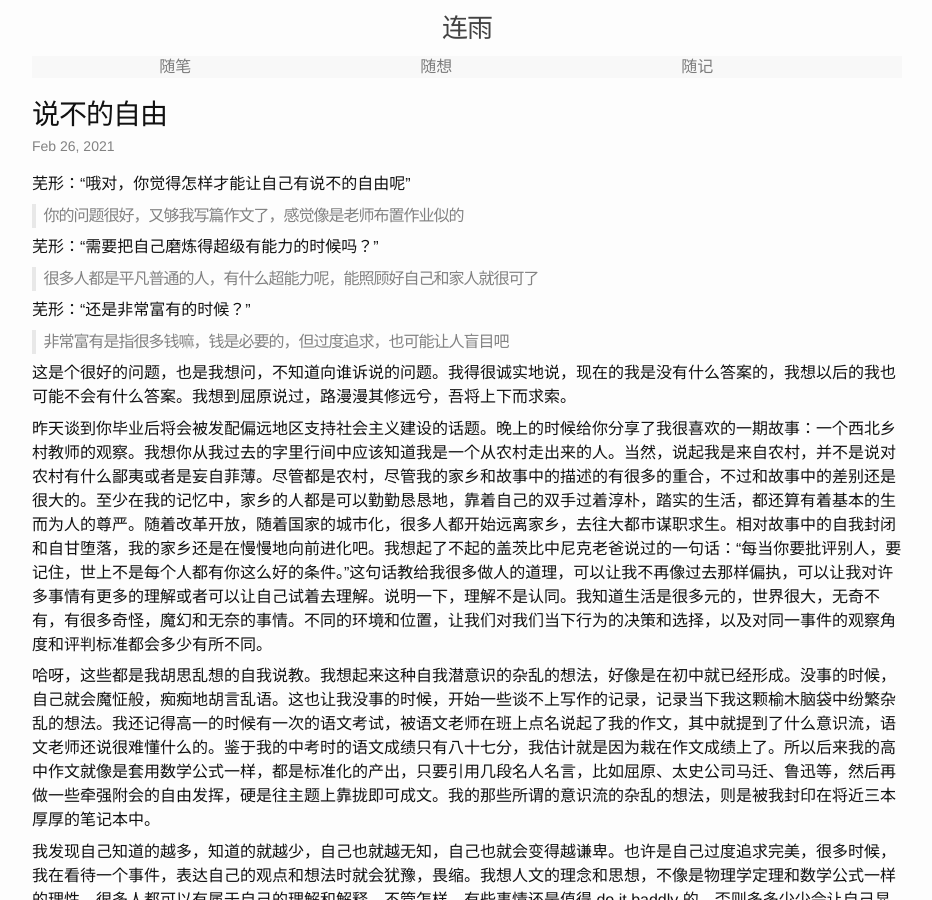
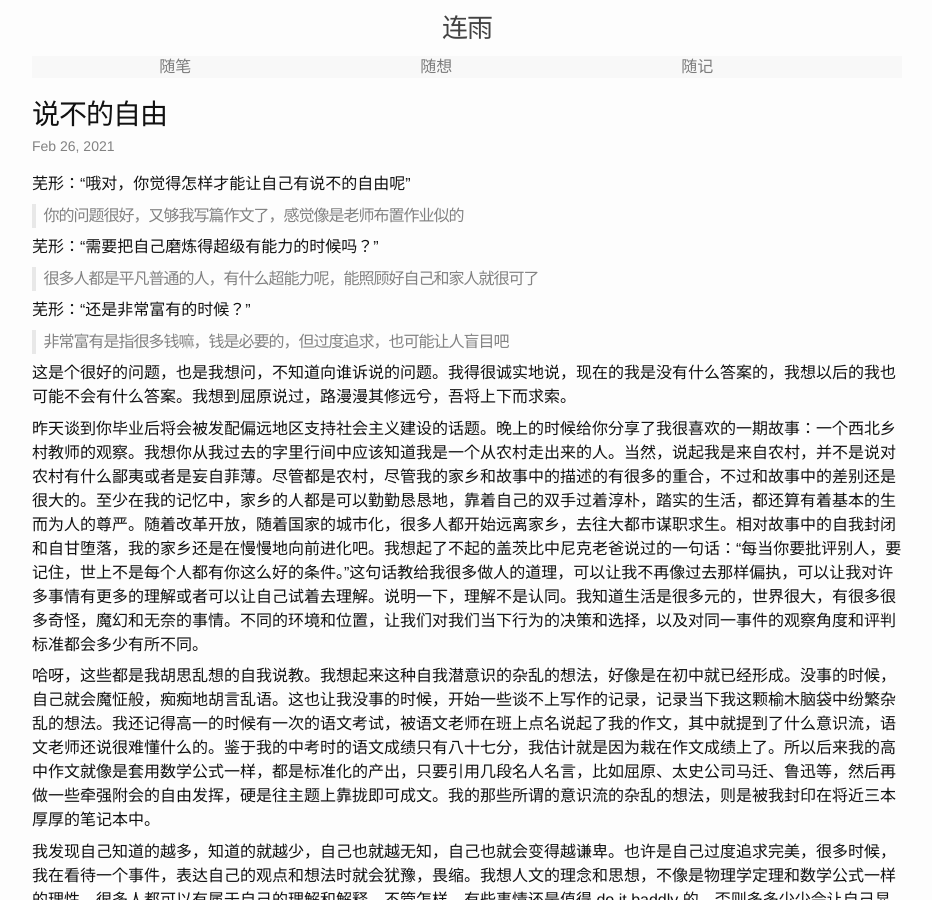
Before and after one commit to lianyu1115/lianyu, a Jekyll site: the page built from _essays/2021-02-26-说不的自由.md, in a window 1280 px wide and 900 px high. Shown: the whole window, without its empty margins (173-1105 px from the left). Built offline with Jekyll 4.4.1, drawn with Linux system fonts in a browser that asks for light colours.

Commit message:
Update 2021-02-26-说不的自由.md

```diff
--- a/_essays/2021-02-26-说不的自由.md
+++ b/_essays/2021-02-26-说不的自由.md
@@ -20,7 +20,7 @@ tags: ''
 
 这是个很好的问题，也是我想问，不知道向谁诉说的问题。我得很诚实地说，现在的我是没有什么答案的，我想以后的我也可能不会有什么答案。我想到屈原说过，路漫漫其修远兮，吾将上下而求索。
 
-昨天谈到你毕业后将会被发配偏远地区支持社会主义建设的话题。晚上的时候给你分享了我很喜欢的一期故事：一个西北乡村教师的观察。我想你从我过去的字里行间中应该知道我是一个从农村走出来的人。当然，说起我是来自农村，并不是说对农村有什么鄙夷或者是妄自菲薄。尽管都是农村，尽管我的家乡和故事中的描述的有很多的重合，不过和故事中的差别还是很大的。至少在我的记忆中，家乡的人都是可以勤勤恳恳地，靠着自己的双手过着淳朴，踏实的生活，都还算有着基本的生而为人的尊严。随着改革开放，随着国家的城市化，很多人都开始远离家乡，去往大都市谋职求生。相对故事中的自我封闭和自甘堕落，我的家乡还是在慢慢地向前进化吧。我想起了不起的盖茨比中尼克老爸说过的一句话：“每当你要批评别人，要记住，世上不是每个人都有你这么好的条件。”这句话教给我很多做人的道理，可以让我不再像过去那样偏执，可以让我对许多事情有更多的理解或者可以让自己试着去理解。说明一下，理解不是认同。我知道生活是很多元的，世界很大，无奇不有，有很多奇怪，魔幻和无奈的事情。不同的环境和位置，让我们对我们当下行为的决策和选择，以及对同一事件的观察角度和评判标准都会多少有所不同。
+昨天谈到你毕业后将会被发配偏远地区支持社会主义建设的话题。晚上的时候给你分享了我很喜欢的一期故事：一个西北乡村教师的观察。我想你从我过去的字里行间中应该知道我是一个从农村走出来的人。当然，说起我是来自农村，并不是说对农村有什么鄙夷或者是妄自菲薄。尽管都是农村，尽管我的家乡和故事中的描述的有很多的重合，不过和故事中的差别还是很大的。至少在我的记忆中，家乡的人都是可以勤勤恳恳地，靠着自己的双手过着淳朴，踏实的生活，都还算有着基本的生而为人的尊严。随着改革开放，随着国家的城市化，很多人都开始远离家乡，去往大都市谋职求生。相对故事中的自我封闭和自甘堕落，我的家乡还是在慢慢地向前进化吧。我想起了不起的盖茨比中尼克老爸说过的一句话：“每当你要批评别人，要记住，世上不是每个人都有你这么好的条件。”这句话教给我很多做人的道理，可以让我不再像过去那样偏执，可以让我对许多事情有更多的理解或者可以让自己试着去理解。说明一下，理解不是认同。我知道生活是很多元的，世界很大，有很多很多奇怪，魔幻和无奈的事情。不同的环境和位置，让我们对我们当下行为的决策和选择，以及对同一事件的观察角度和评判标准都会多少有所不同。
 
 哈呀，这些都是我胡思乱想的自我说教。我想起来这种自我潜意识的杂乱的想法，好像是在初中就已经形成。没事的时候，自己就会魔怔般，痴痴地胡言乱语。这也让我没事的时候，开始一些谈不上写作的记录，记录当下我这颗榆木脑袋中纷繁杂乱的想法。我还记得高一的时候有一次的语文考试，被语文老师在班上点名说起了我的作文，其中就提到了什么意识流，语文老师还说很难懂什么的。鉴于我的中考时的语文成绩只有八十七分，我估计就是因为栽在作文成绩上了。所以后来我的高中作文就像是套用数学公式一样，都是标准化的产出，只要引用几段名人名言，比如屈原、太史公司马迁、鲁迅等，然后再做一些牵强附会的自由发挥，硬是往主题上靠拢即可成文。我的那些所谓的意识流的杂乱的想法，则是被我封印在将近三本厚厚的笔记本中。
 
```
